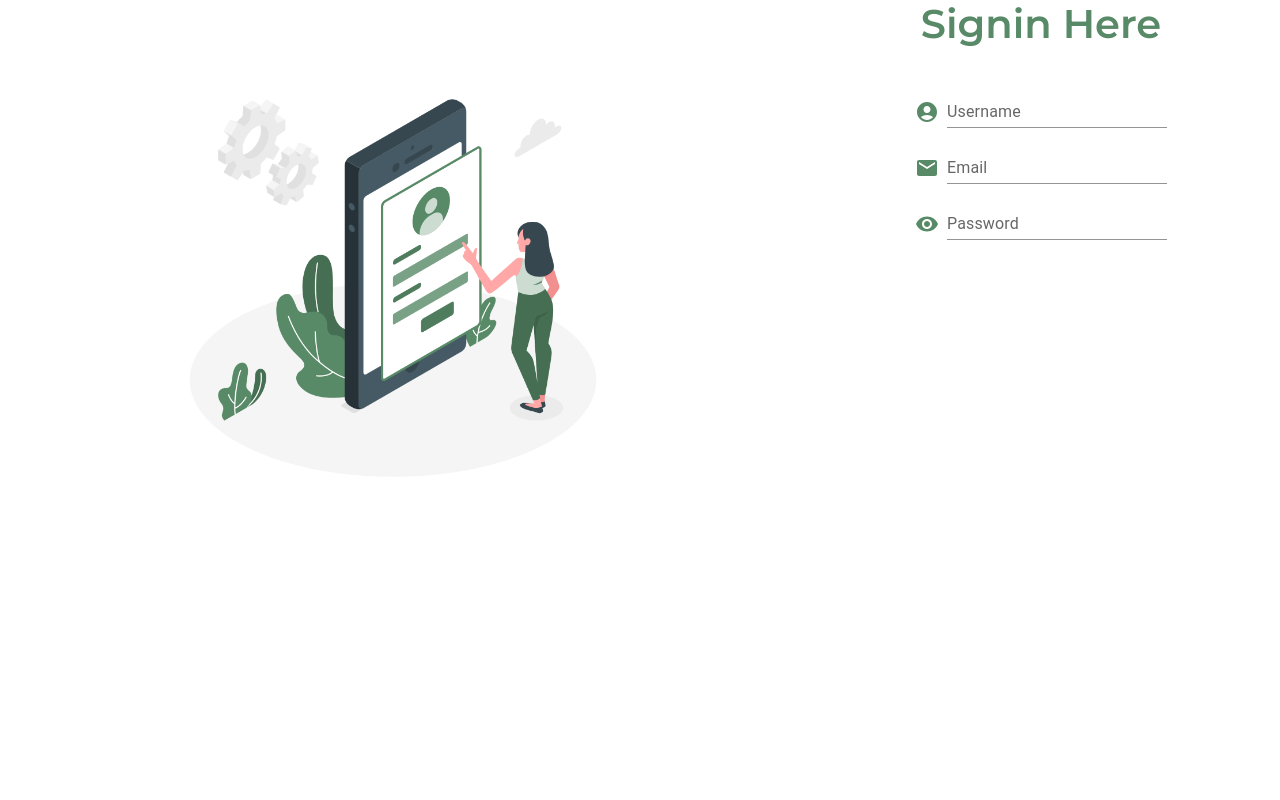
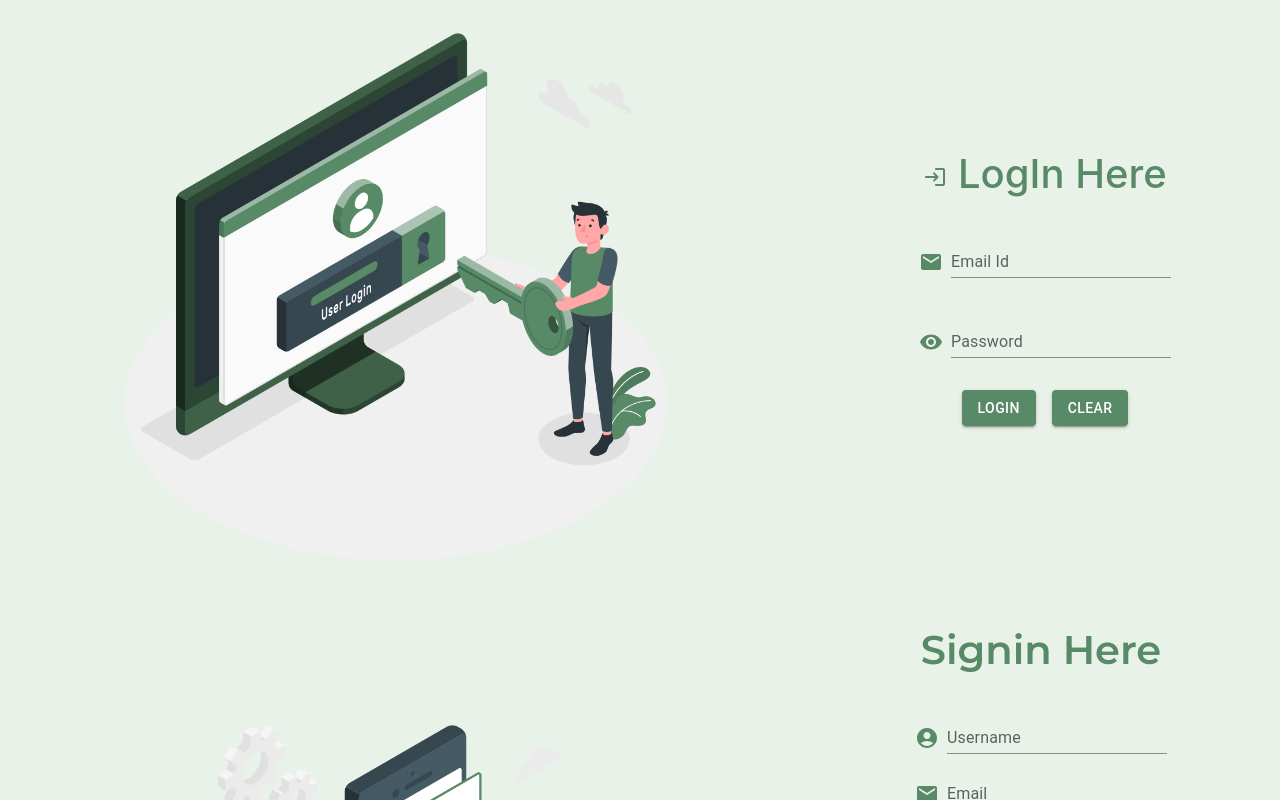
Before and after one commit to KEVISH23/growthpad, a React (Create React App) app: page / in a window 1280 px wide. Shown: the top 800 px of the page. Built offline with nearby package versions, Linux system fonts and the light colour scheme.

Commit message:
login changes

```diff
--- a/src/App.js
+++ b/src/App.js
@@ -1,5 +1,5 @@
 // import BeforeLoginHomePage from "./components/BeforeLoginHomePage";
-// import Login from "./components/Login";
+import Login from "./components/Login";
 // import HomeForAll from "./components/HomeForAll";
 import Signup from "./components/Signup";
 function App() {
@@ -7,7 +7,7 @@ function App() {
     <>
     {/* <HomeForAll/>
     <BeforeLoginHomePage/> */}
-      {/* <Login/> */}
+      <Login/>
       <Signup/>
     </>
   );
--- a/src/components/Login.js
+++ b/src/components/Login.js
@@ -61,7 +61,7 @@ const Login = () => {
       >
         <Box sx={{
           // backgroundColor:"blue",
-          justifyContent: "center",
+          // justifyContent: "center",
           width: {
             lg: "45%",
             md: "45%",
--- a/src/components/Signup.js
+++ b/src/components/Signup.js
@@ -33,6 +33,10 @@ const Signup = () => {
         }}
         justifyContent="space-around"
         spacing={2}
+        sx={{
+          mt: {
+          lg:"50px"
+        }}}
       >
         <Box
           sx={{
@@ -40,7 +44,7 @@ const Signup = () => {
               lg: "45%",
               md: "45%",
               sm: "50%",
-              xs: "80%",
+              xs: "100%",
             }
           }}
         >
```
